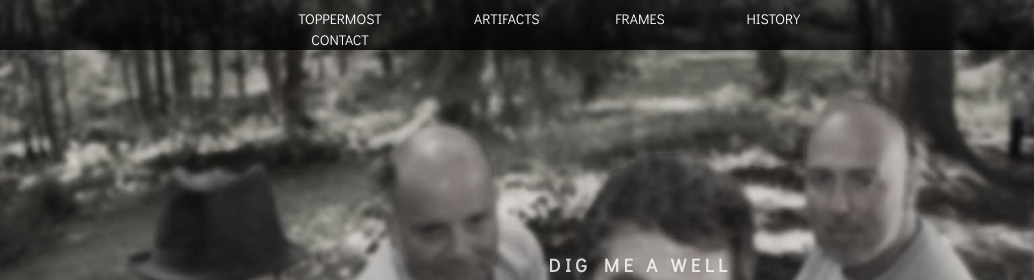
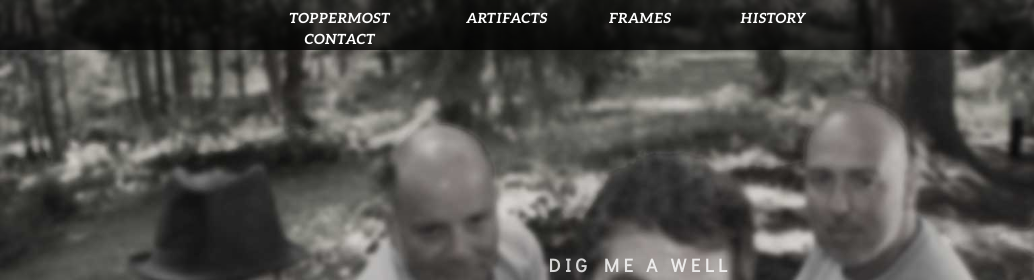
Before and after one commit to jeffreybrayne/Shutterwax.local, a plain HTML site: page index.html in a window 1280 px wide. Shown: the top 280 px of the page, 0-1034 px from the left. Drawn offline with nearby package versions, Linux system fonts and the light colour scheme.

Commit message:
Nav Link Updates

```diff
--- a/css/style.css
+++ b/css/style.css
@@ -171,27 +171,22 @@ main aside iframe#promo-video {
 	}
 }
 
-nav {
-	height: 1.5em;
-	margin-top: 1.2em;
-}
-
-nav ul {
+nav#desktop-nav ul {
 	margin-top: .6em;
 }
 
-nav ul li {
+nav#desktop-nav ul li{
 	float: left;
 	margin: 0 auto;
 	text-align: center;
-	font-family: "aleobolditalic" Times serif;
+	font-family: "aleobolditalic", times, serif;
 }
 
 nav ul li a:hover {
 	-webkit-text-shadow: 0 1px 6px rgb(250, 250, 250);
 	-moz-text-shadow: 0 1px  rgb(250, 250, 250);
 	text-shadow: 0 1px 6px rgb(250, 250, 250);
-	color: yellow;
+	color: #CCFFE5;
 }
 
 main.banner {
--- a/index.html
+++ b/index.html
@@ -42,7 +42,7 @@
 			<a class="icon" href="http://instagram.com/shutterwax" target="_blank"><i class="fa fa-instagram fa-2x"></i></a>
 			<a class="icon" href="http://soundcloud.com/shutterwax" target="_blank"><i class="fa fa-soundcloud fa-2x"></i></a>
 		</div>
-		<nav class="container row">
+		<nav id="desktop-nav" class="container row">
 			<ul>
 				<li class="gutters span_3"><a href="#top">Toppermost</a></li>
 				<li class="gutters span_2"><a href="#artifacts">Artifacts</a></li>
--- a/scripts/script.js
+++ b/scripts/script.js
@@ -25,6 +25,10 @@ maps.songs = {
 		$(".button").each(function(){
 			$(this).click($.fn.playAudio);
 		});
+
+		if($.browser.mobile){
+			$("#desktop-nav").addClass("noDisplay");
+		}
 
 	};
 
```
